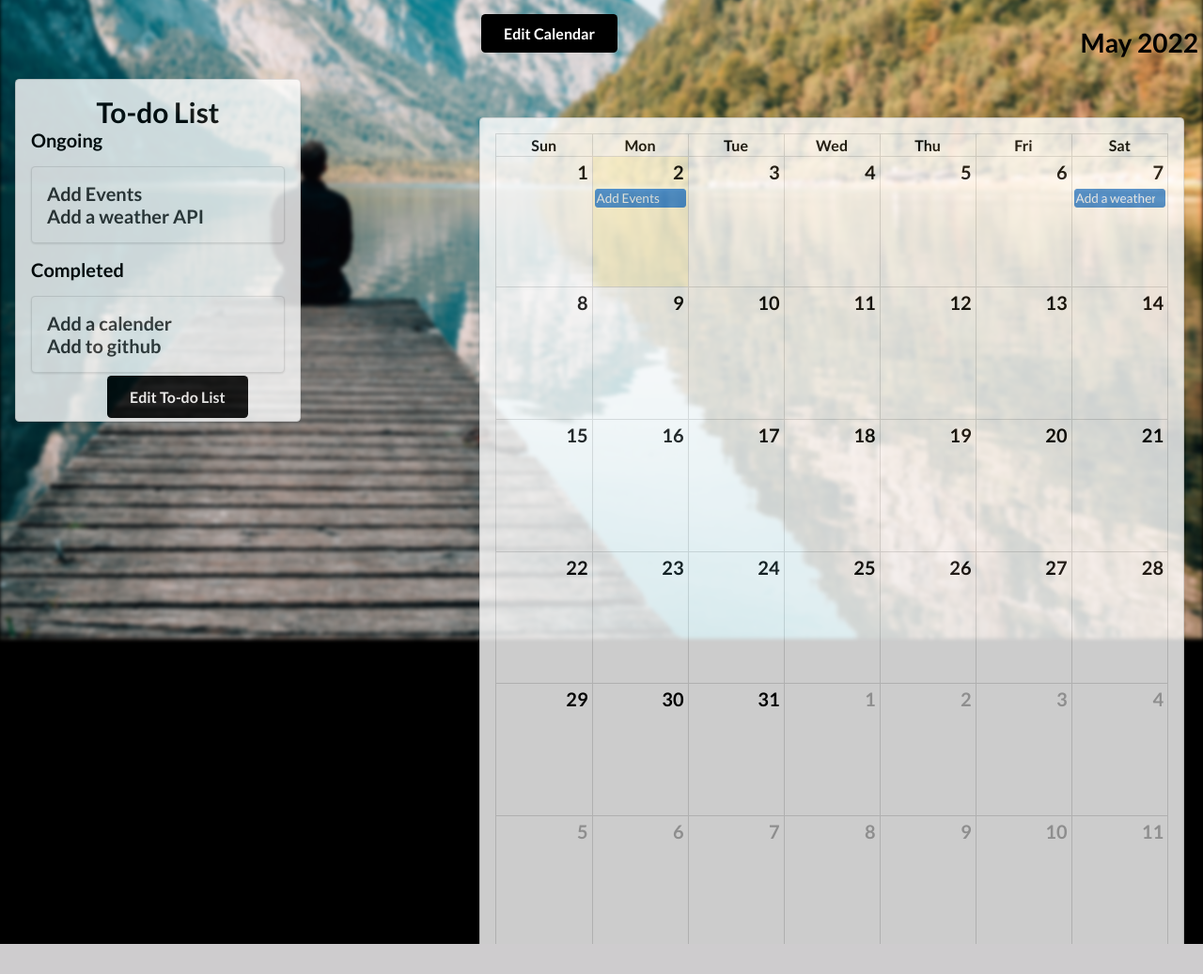
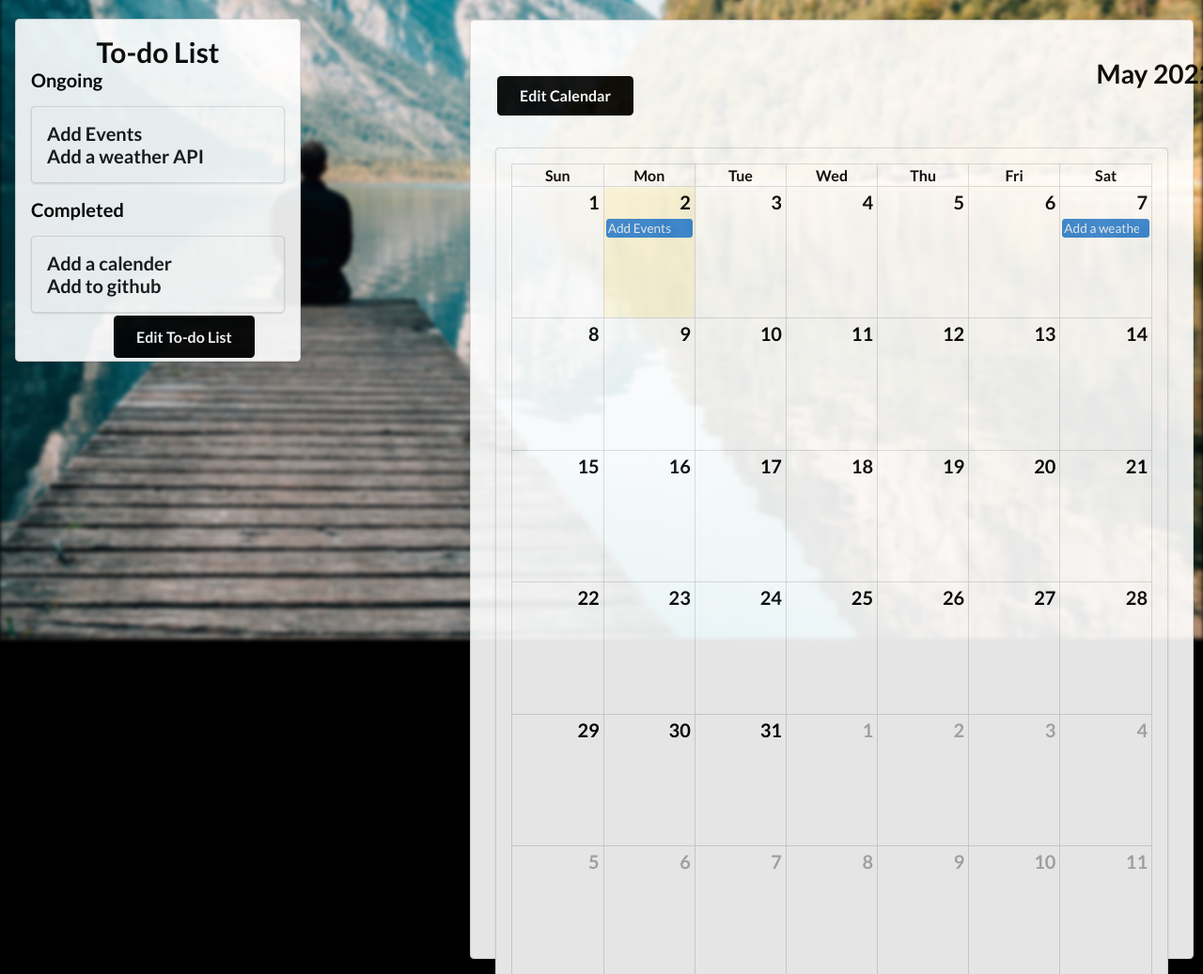
Before and after one commit to CallananD/MyLife, a Flask app: page / in a window 1280 px wide. Shown: the part 120-1157 px from the top of the page at 94% size. Before the commit the page ends 1125 px from the top, so only its background shows below. Run offline with Flask 2, Linux system fonts and the light colour scheme; data comes from the database, SQL or seed files in the repository; both versions use the stored data as it was before the commit; lists and menus that the app fills with data are empty.

Commit message:
updated visuals

```diff
--- a/static/home.css
+++ b/static/home.css
@@ -49,7 +53,7 @@
 
 .todo-list {
     background: #fff;
-    opacity: 80%;
+    opacity: 90%;
     position: relative;
     background: #fff;
     -webkit-box-shadow: 0 1px 2px 0 rgba(34, 36, 38, .15);
@@ -93,8 +97,6 @@
 }
 
 .fc-daygrid {
-    background: #fff;
-    opacity: 80%;
     position: relative;
     background: #fff;
     -webkit-box-shadow: 0 1px 2px 0 rgba(34, 36, 38, .15);
@@ -182,6 +201,10 @@
     margin-top: 100px;
 }
 
+#edit-todo {
+    margin-left: 30% !important;
+}
+
 .ui.blue.button {
     background-color: #2185d0;
     color: #fff;
@@ -209,7 +232,7 @@
 }
 
 .todo-button {
-    margin-left: 30%
+    margin-left: 10px !important
 }
 
 .header {
@@ -223,7 +246,7 @@
 }
 
 .todo-list .ui.segment {
-    opacity: 80%;
+    opacity: 90%;
     position: relative;
     background: #fff;
     -webkit-box-shadow: 0 1px 2px 0 rgba(34, 36, 38, .15);
@@ -236,6 +259,10 @@
     -webkit-box-flex: 0;
     -ms-flex: 0 1 auto;
     flex: 0 1 auto;
+}
+
+.todo-list {
+    margin-top: -64px
 }
 
 .ui.segment.first-child {
@@ -295,13 +322,31 @@
 #calendar-button {
     position: absolute;
     margin-left: 12px;
-    margin-top: 10px;
+    margin-top: -60px;
+}
+
+#todo-back {
+    position: absolute;
+    margin-left: 8px;
+    margin-top: 13px;
 }
 
 .ui.segment {
     opacity: 90%
 }
 
-#todo-back {
-    margin-top: 10px
+#calendar {
+    opacity: 90%;
+    position: relative;
+    background: #fff;
+    -webkit-box-shadow: 0 1px 2px 0 rgba(34, 36, 38, .15);
+    box-shadow: 0 1px 2px 0 rgba(34, 36, 38, .15);
+    margin: 1rem 0;
+    padding: 1em 1em;
+    border-radius: .28571429rem;
+    border: 1px solid rgba(34, 36, 38, .15);
+    display: block;
+    -webkit-box-flex: 0;
+    -ms-flex: 0 1 auto;
+    flex: 0 1 auto;
 }
--- a/templates/calendar.html
+++ b/templates/calendar.html
@@ -11,7 +11,7 @@
 </head>
 
 <body>
-    <a class="back" href="{{ url_for('home') }}">Back</a>
+    <a class="back-button" href="{{ url_for('home') }}">Back</a>
     <div id="calendar"></div>
     <script>
         let calendarEL = document.getElementById('calendar');
--- a/templates/home.html
+++ b/templates/home.html
@@ -11,7 +11,7 @@
     <script src="https://cdn.jsdelivr.net/npm/fullcalendar@5.11.0/main.min.js"></script>
 </head>
 
-<body>
+<body class="home-body">
     <div class="bgimage">
     </div>
     <h1 class="center aligned header">MyLife</h1>
@@ -36,7 +36,7 @@
                     {% endfor %}
                 </div>
                 <div class="todo-button">
-                    <a class="ui black button" href="{{ url_for('todo') }}">Edit To-do List</a>
+                    <a class="ui black button" id="edit-todo" href="{{ url_for('todo') }}">Edit To-do List</a>
                 </div>
             </div>
         </div>
--- a/templates/todo.html
+++ b/templates/todo.html
@@ -10,8 +10,8 @@
     <script src="https://cdn.jsdelivr.net/npm/semantic-ui@2.4.2/dist/semantic.min.js"></script>
 </head>
 
-<body>
-    <a class="ui black button" id="todo-back" href="{{ url_for('home') }}">Back</a>
+<body id="class-body">
+    <a class="back-button" id="todo-back" href="{{ url_for('home') }}">Back</a>
     <div style="margin-top: 50px;" class="ui container">
         <h1 class="ui center aligned header">To-Do List</h1>
         <form class="ui form" action="/add" method="post">
```
Also changed, not shown: other parts of static/home.css (+27 -6 lines), static/calendar.css (+11 -5 lines), events_db.sqlite (deleted).
